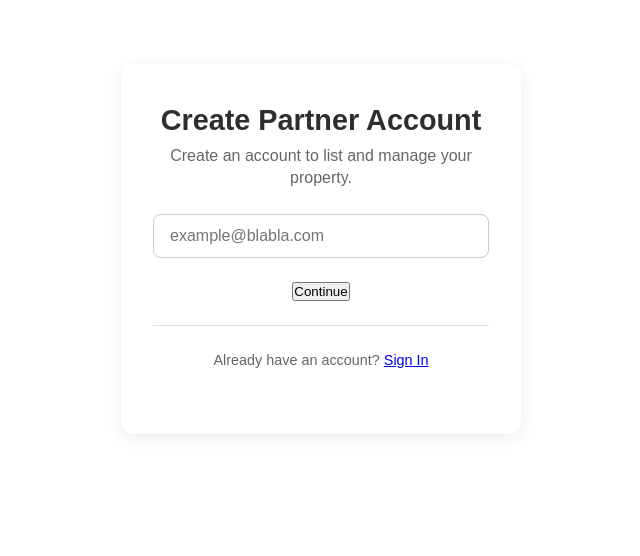
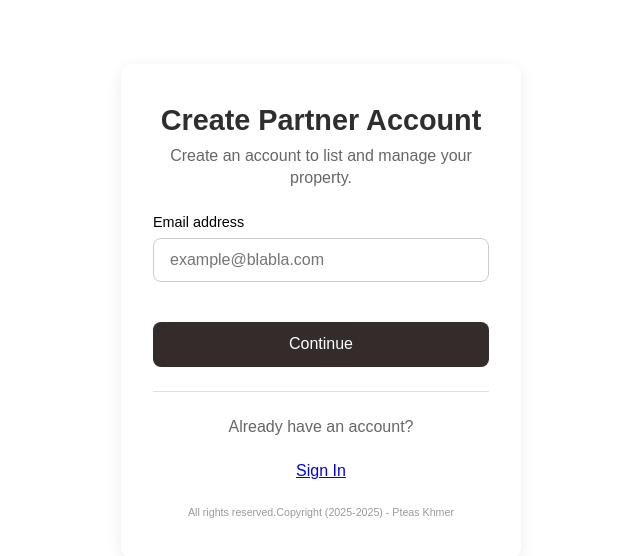
Before and after one commit to gitmeas02/Booking_IP, a Vue app in the folder frontend/: page /signup in a window 1280 px wide. Shown: the top 556 px of the page, without its empty margins (319-959 px from the left). Built offline with nearby package versions, Linux system fonts and the light colour scheme.

Commit message:
New Update

```diff
--- a/frontend/src/components/Owner/SignIn.vue
+++ b/frontend/src/components/Owner/SignIn.vue
@@ -137,8 +137,16 @@ input[type="text"] {
     cursor: pointer;
 }
 
+.footer {
+    margin-top: 1rem;
+    text-align: center;
+}
+
+.footer p {
+    margin-bottom: 1.5rem; /* Add space BELOW the "Don't have an account?" */
+}
+
 .btn-create {
-    margin-top: 1rem;
     background: none;
     border: 1px solid #2e2b2b;
     padding: 0.7rem 1rem;
@@ -147,14 +155,6 @@ input[type="text"] {
     cursor: pointer;
 }
 
-.footer {
-    margin-top: 1rem;
-}
-
-.footer p {
-    margin: 0.5rem 0;
-}
-
 .copyright {
     margin-top: 1.5rem;
     font-size: 0.8rem;
--- a/frontend/src/components/Owner/SignUpStep1.vue
+++ b/frontend/src/components/Owner/SignUpStep1.vue
@@ -2,13 +2,23 @@
     <div class="step-container">
         <h2>Create Partner Account</h2>
         <p>Create an account to list and manage your property.</p>
-        <input type="email" v-model="localEmail" placeholder="example@blabla.com" />
+        <div class="form-group">
+            <label>Email address</label>
+            <input type="email" v-model="localEmail" placeholder="example@blabla.com" />
+        </div>
         <button @click="goNext">Continue</button>
+
         <hr class="divider" />
-        <p class="signin-link">
-            Already have an account?
+        <div class="footer">
+            <p>
+                Already have an account?
+            </p>
             <router-link to="/signin">Sign In</router-link>
-        </p>
+        </div>
+        <div class="copyright">
+            <small>All rights reserved.</small>
+            <small>Copyright (2025-2025) - Pteas Khmer</small>
+        </div>
     </div>
 </template>
 
@@ -43,11 +53,15 @@ export default {
 <style scoped>
 .step-container {
     max-width: 400px;
-    margin: 4rem auto;              /* center on page with some top/bottom spacing */
-    padding: 2.5rem 2rem;           /* roomy padding */
-    background: #fff;               /* white card */
-    border-radius: 12px;            /* smooth corners */
-    box-shadow: 0 4px 16px rgba(0,0,0,0.08);
+    margin: 4rem auto;
+    /* center on page with some top/bottom spacing */
+    padding: 2.5rem 2rem;
+    /* roomy padding */
+    background: #fff;
+    /* white card */
+    border-radius: 12px;
+    /* smooth corners */
+    box-shadow: 0 4px 16px rgba(0, 0, 0, 0.08);
     text-align: center;
     font-family: 'Arial', sans-serif;
 }
@@ -62,6 +76,17 @@ export default {
     color: #666;
     margin-bottom: 1.5rem;
     line-height: 1.4;
+}
+
+.form-group {
+    margin-bottom: 1rem;
+    text-align: left;
+}
+
+.form-group label {
+    display: block;
+    font-size: 0.9rem;
+    margin-bottom: 0.5rem;
 }
 
 /* separator line */
@@ -80,6 +105,19 @@ input[type="email"] {
     box-sizing: border-box;
     font-size: 1rem;
     margin-bottom: 1.5rem;
+}
+
+button {
+    display: block;
+    width: 100%;
+    padding: 0.85rem;
+    background-color: #332c2b;
+    color: #fff;
+    border: none;
+    border-radius: 8px;
+    font-size: 1rem;
+    font-weight: 500;
+    cursor: pointer;
 }
 
 /* primary “Continue” button */
@@ -113,8 +151,20 @@ input[type="email"] {
 }
 
 /* smaller text under buttons */
-.signin-link {
-    font-size: 0.9rem;
-    color: #444;
+.footer {
+    margin-top: 1rem;
+    text-align: center;
+}
+
+.footer p {
+    margin-bottom: 1.5rem;
+    /* Add space BELOW the "Don't have an account?" */
+
+}
+
+.copyright {
+    margin-top: 1.5rem;
+    font-size: 0.8rem;
+    color: #9a9a9a;
 }
 </style>
--- a/frontend/src/components/Owner/SignUpStep2.vue
+++ b/frontend/src/components/Owner/SignUpStep2.vue
@@ -2,10 +2,23 @@
     <div class="step-container">
         <h2>Enter Your Details</h2>
         <p>Your full name and phone number are needed to ensure the security of your account.</p>
+        <div class="form-group">
+            <label>First Name</label>
             <input type="text" v-model="localFirstName" placeholder="First Name" />
+        </div>
+        <div class="form-group">
+            <label>Last Name</label>
             <input type="text" v-model="localLastName" placeholder="Last Name" />
+        </div>
+        <div class="form-group">
+            <label>Phone Number</label>
             <input type="text" v-model="localPhone" placeholder="Phone Number" />
+        </div>
         <button @click="goNext">Next</button>
+        <div class="copyright">
+            <small>All rights reserved.</small>
+            <small>Copyright (2025-2025) - Pteas Khmer</small>
+        </div>
     </div>
 </template>
 
@@ -56,10 +69,14 @@ export default {
 <style scoped>
 .step-container {
     max-width: 400px;
-  margin: 4rem auto;                  /* center on page with top/bottom spacing */
-  padding: 2.5rem 2rem;               /* roomy padding */
-  background: #fff;                   /* white card */
-  border-radius: 12px;                /* smooth corners */
+    margin: 4rem auto;
+    /* center on page with top/bottom spacing */
+    padding: 2.5rem 2rem;
+    /* roomy padding */
+    background: #fff;
+    /* white card */
+    border-radius: 12px;
+    /* smooth corners */
     box-shadow: 0 4px 16px rgba(0, 0, 0, 0.08);
     text-align: center;
     font-family: 'Arial', sans-serif;
@@ -75,6 +92,17 @@ export default {
     color: #666;
     margin-bottom: 1.5rem;
     line-height: 1.4;
+}
+
+.form-group{
+    margin-bottom: 1rem;
+    text-align: left;
+}
+
+.form-group label {
+    display: block;
+    font-size: 0.9rem;
+    margin-bottom: 0.5rem;
 }
 
 /* full-width inputs with consistent spacing */
@@ -101,4 +129,10 @@ button {
     font-weight: 500;
     cursor: pointer;
 }
+
+.copyright {
+    margin-top: 1.5rem;
+    font-size: 0.8rem;
+    color: #9a9a9a;
+}
 </style>
--- a/frontend/src/components/Owner/SignUpStep3.vue
+++ b/frontend/src/components/Owner/SignUpStep3.vue
@@ -4,16 +4,14 @@
     <p>Use a minimum of 10 characters, including uppercase letters, lowercase letters and numbers</p>
 
     <div class="form-group">
-      <input
-        type="password"
-        id="password"
-        v-model="localPassword"
-        placeholder="Password*"
-        @blur="validatePassword"
-        :class="{ 'error-input': passwordError }"
-      />
+      <div class="form-group-password">
+        <label>Password</label>
+        <input type="password" id="password" v-model="localPassword" placeholder="Password*" @blur="validatePassword"
+          :class="{ 'error-input': passwordError }" />
+      </div>
       <div class="eye-icon" @click="togglePasswordVisibility('password')">
-        <svg xmlns="http://www.w3.org/2000/svg" width="22" height="22" viewBox="0 0 24 24" fill="none" stroke="currentColor" stroke-width="2" stroke-linecap="round" stroke-linejoin="round">
+        <svg xmlns="http://www.w3.org/2000/svg" width="22" height="22" viewBox="0 0 24 24" fill="none"
+          stroke="currentColor" stroke-width="2" stroke-linecap="round" stroke-linejoin="round">
           <path d="M1 12s4-8 11-8 11 8 11 8-4 8-11 8-11-8-11-8z"></path>
           <circle cx="12" cy="12" r="3"></circle>
         </svg>
@@ -22,16 +20,14 @@
     <p v-if="passwordError" class="error-message">{{ passwordError }}</p>
 
     <div class="form-group">
-      <input
-        type="password"
-        id="confirmPassword"
-        v-model="localConfirmPassword"
-        placeholder="Confirm Password*"
-        @blur="validateConfirmPassword"
-        :class="{ 'error-input': confirmPasswordError }"
-      />
+      <div class="form-group-password">
+        <label>Confirm Password</label>
+        <input type="password" id="confirmPassword" v-model="localConfirmPassword" placeholder="Confirm Password*"
+          @blur="validateConfirmPassword" :class="{ 'error-input': confirmPasswordError }" />
+      </div>
       <div class="eye-icon" @click="togglePasswordVisibility('confirm')">
-        <svg xmlns="http://www.w3.org/2000/svg" width="22" height="22" viewBox="0 0 24 24" fill="none" stroke="currentColor" stroke-width="2" stroke-linecap="round" stroke-linejoin="round">
+        <svg xmlns="http://www.w3.org/2000/svg" width="22" height="22" viewBox="0 0 24 24" fill="none"
+          stroke="currentColor" stroke-width="2" stroke-linecap="round" stroke-linejoin="round">
           <path d="M1 12s4-8 11-8 11 8 11 8-4 8-11 8-11-8-11-8z"></path>
           <circle cx="12" cy="12" r="3"></circle>
         </svg>
@@ -41,10 +37,10 @@
 
     <button @click="validateAndSubmit">Next</button>
 
-    <p class="copyright">
-      All right reserved.<br>
-      Copyright (2025-2025) - Pteas Khmer
-    </p>
+    <div class="copyright">
+      <small>All rights reserved.</small>
+      <small>Copyright (2025-2025) - Pteas Khmer</small>
+    </div>
   </div>
 </template>
 
@@ -174,6 +170,11 @@ export default {
   margin-bottom: 0.25rem;
 }
 
+.form-group-password {
+  margin-bottom: 1rem;
+  text-align: left;
+}
+
 input[type="password"],
 input[type="text"] {
   width: 100%;
@@ -221,9 +222,8 @@ button {
 }
 
 .copyright {
-  font-size: 0.8rem;
-  color: #888;
-  margin-top: 2rem;
-  line-height: 1.4;
+    margin-top: 1.5rem;
+    font-size: 0.8rem;
+    color: #9a9a9a;
 }
 </style>
```
Lines whose indentation alone changed are shown as unchanged.
